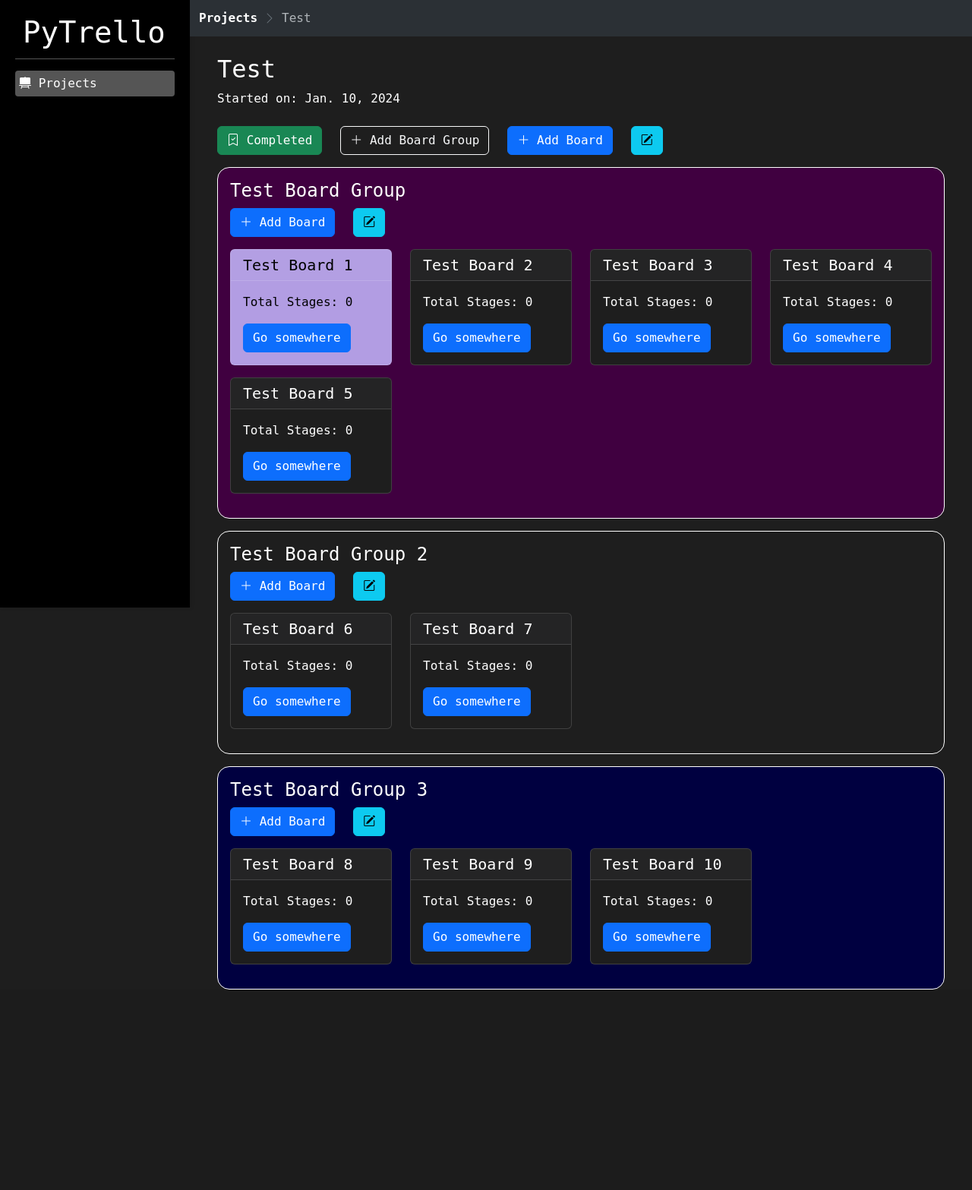
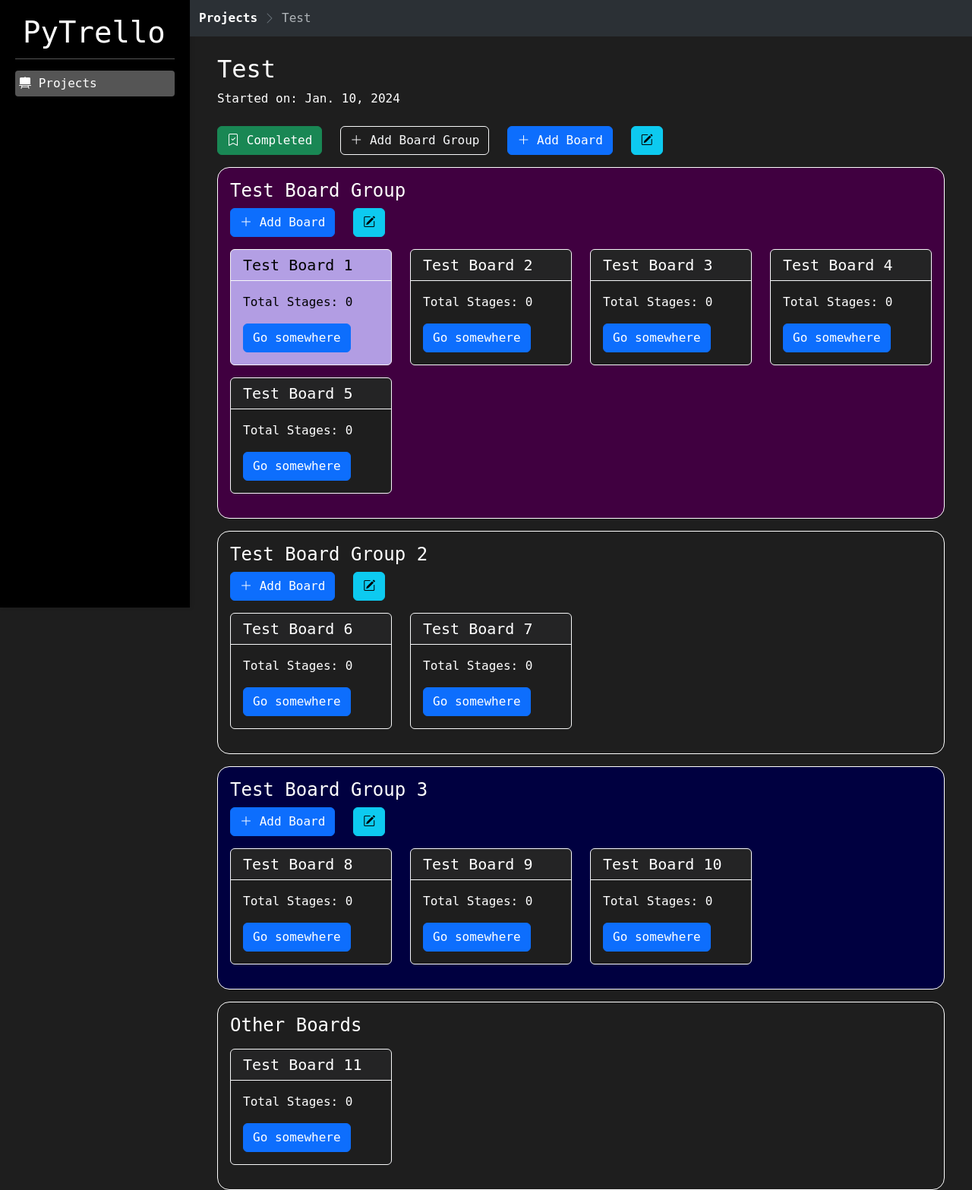
Before and after one commit to DeepakHarish2097/PyTrello, a Django app: page /view/project/1 in a window 1280 px wide. Shown: the whole page at 76% size. Before the commit the page ends 1303 px from the top, so only its background shows below. Run offline with Django 5.2, Linux system fonts and the light colour scheme; data comes from the database, SQL or seed files in the repository; both versions use the stored data as it was after the commit; some libraries are stand-ins or nearby versions.

Commit message:
add board

```diff
--- a/project/templates/project/project_view.html
+++ b/project/templates/project/project_view.html
@@ -1,5 +1,5 @@
 {% extends "base_template.html" %}
-
+{% load project_template_tags %}
 {% block content %}
 
 <div class="mx-4 mt-4">
@@ -25,7 +25,7 @@
             <h4>{{board_group.name}}</h4>
             <div class="row mt-2">
                 <div class="col-auto">
-                    <a href="#" class="btn btn-primary"><i class="bi bi-plus-lg"></i> Add Board</a>
+                    <a href="{% url "create_board" project.id %}?board_group={{board_group.id}}" class="btn btn-primary"><i class="bi bi-plus-lg"></i> Add Board</a>
                 </div>
                 <div class="col-auto">
                     <a href="{% url "edit_board_group" board_group.id %}" class="btn btn-info"><i class="bi bi-pencil-square"></i></a>
@@ -34,8 +34,8 @@
             <div class="row mt-3">
                 {% for board in board_group.group_boards_set.all %}
                     <div class="col-sm-3 mb-3">
-                        <div class="card" style="background-color: {{board.colour}}; color: {{board.text_colour}}">
-                            <div class="card-header">
+                        <div class="card border-light" style="background-color: {{board.colour}}; color: {{board.text_colour}}">
+                            <div class="card-header border-light">
                                 <h5 class="card-title mb-0">{{board.name}}</h5>
                             </div>
                             <div class="card-body">
@@ -50,6 +50,28 @@
             </div>
         </div>
     {% endfor %}
+    {% if other_boards %}
+    <div class="mt-3 rounded-4 p-3" style="border: 1px solid white;">
+        <h4>Other Boards</h4>
+        <div class="row mt-3">
+            {% for board in other_boards %}
+                <div class="col-sm-3 mb-3">
+                    <div class="card border-light" style="background-color: {{board.colour}}; color: {{board.text_colour}}">
+                        <div class="card-header border-light">
+                            <h5 class="card-title mb-0">{{board.name}}</h5>
+                        </div>
+                        <div class="card-body">
+                            <p class="card-text">
+                                Total Stages: {{board.total_stages}}
+                            </p>
+                            <a href="#" class="btn btn-primary">Go somewhere</a>
+                        </div>
+                    </div>
+                </div>
+            {% endfor %}
+        </div>
+    </div>
+    {% endif %}
 </div>
 
 {% endblock content %}
--- a/project/templates/project/projects.html
+++ b/project/templates/project/projects.html
@@ -1,5 +1,5 @@
 {% extends "base_template.html" %}
-
+{% load project_template_tags %}
 {% block content %}
 <div class="mx-4 mt-5">
     <div class="row">
@@ -24,7 +24,7 @@
     <div class="row mt-5" data-masonry='{"percentPosition": true }'>
         {% for project in projects %}
             <div class="col-auto mb-4" style="left: 0%; top: 0px;">
-                <div class="card card-link" style="width: 15rem; background-color: {{project.colour}}; color: {{project.text_colour}}"
+                <div class="card card-link border-light" style="width: 15rem; background-color: {{project.colour}}; color: {{project.text_colour}}"
                     onclick="location.href = '{% url "project_view" project.id %}';">
                     {% if project.image %}
                         <img src="{{project.image.url}}" class="card-img-top">
--- a/project/views.py
+++ b/project/views.py
@@ -77,8 +77,10 @@ def edit_project(request, id: int):
 
 def project_view(request, id: int):
     project = Project.objects.get(pk=id)
+    other_boards = project.project_boards_set.filter(board_group=None)
     context = {
         "project": project,
+        "other_boards": other_boards,
         "bread_crumbs": ["Projects", project.name],
         "last_crumb": project.name,
         "active_menu": "menu-projects"
@@ -130,10 +132,19 @@ def edit_board_group(request, id):
 
 def create_board(request, project_id):
     project = Project.objects.get(pk=project_id)
+    bg_id = request.GET.get("board_group", None)
     board_groups = project.board_group_set.all()
     initial = {"project": project}
+    if bg_id:
+        initial["board_group"] = BoardGroup.objects.get(pk=int(bg_id))
     form = BoardForm(initial=initial)
     form.fields['board_group'].queryset = board_groups
+
+    if request.method == "POST":
+        form = BoardForm(request.POST, request.FILES)
+        if form.is_valid():
+            form.save()
+            return redirect("project_view", project_id)
 
     context = {
         "form": form,
```
Also changed, not shown: project/templatetags/project_template_tags.py (added, +16 -0 lines), db.sqlite3, project/templatetags/__init__.py (added).
